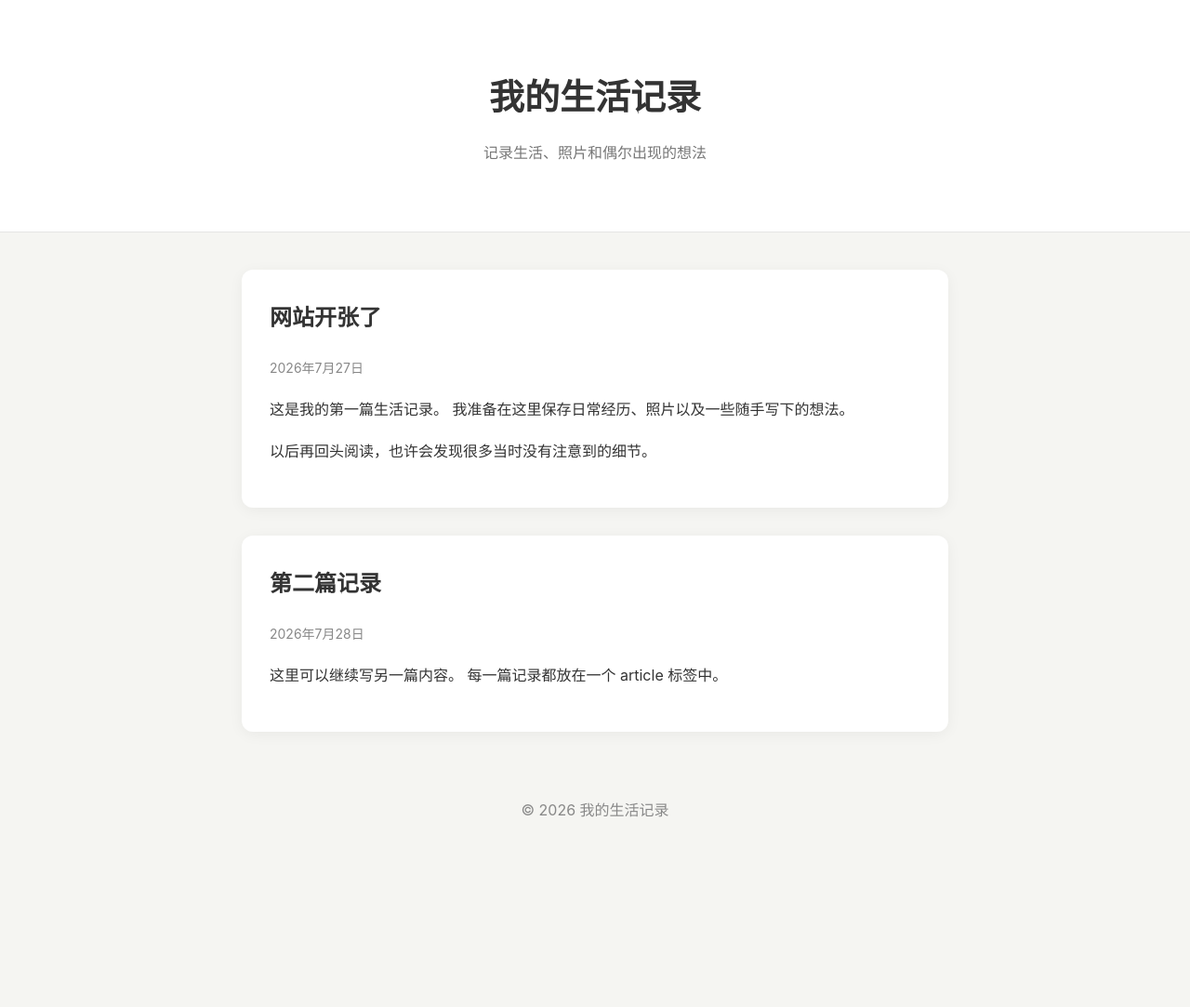
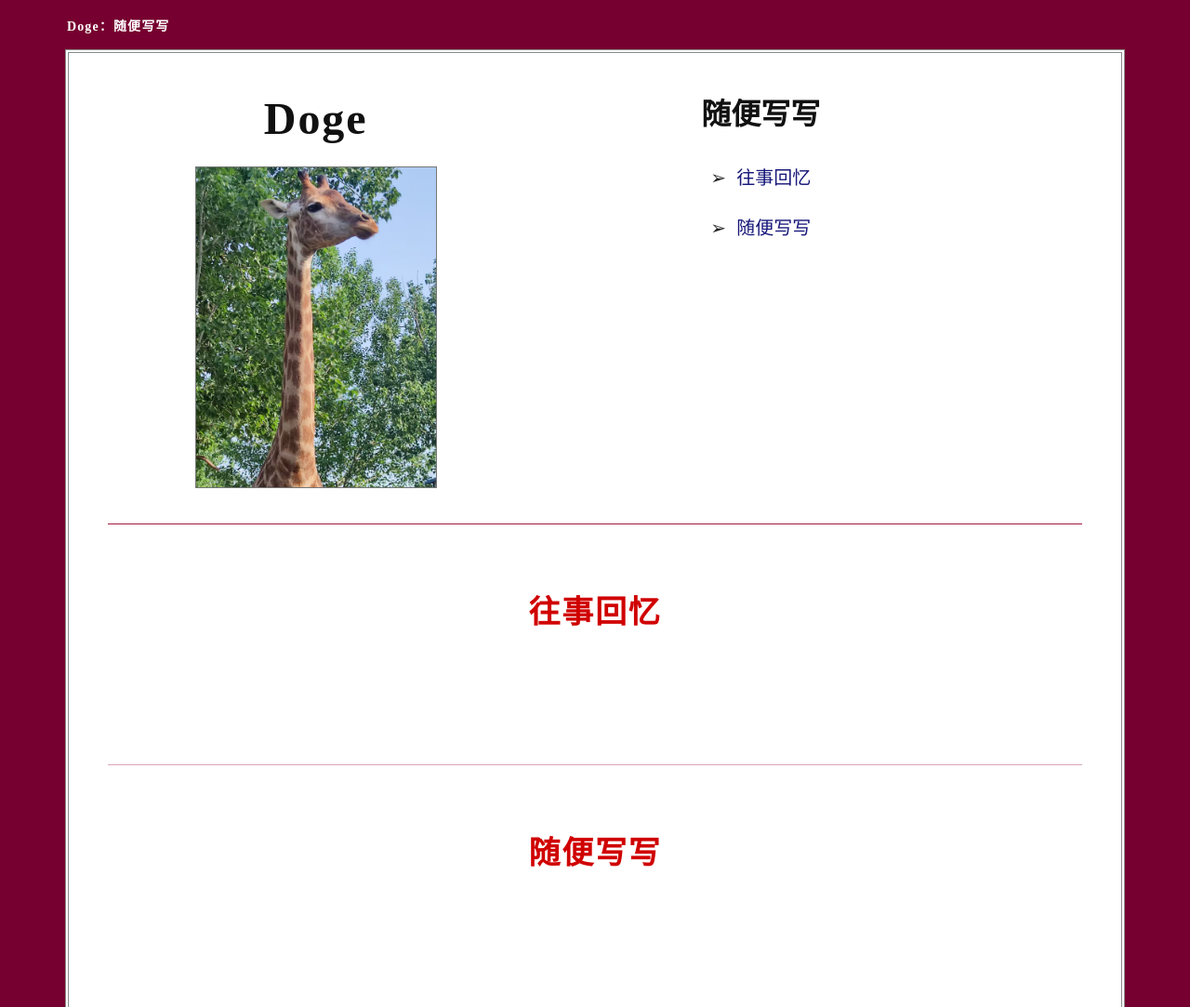
Before and after one commit to Charging-up/charging-up.github.io, a plain HTML site: page index.html in a window 1280 px wide. Shown: the top 1083 px of the page at 93% size. Before the commit the page ends 916 px from the top, so only its background shows below. Drawn offline with Linux system fonts and the light colour scheme.

Commit message:
Update index.html

```diff
--- a/index.html
+++ b/index.html
@@ -2,123 +2,228 @@
 <html lang="zh-CN">
 <head>
   <meta charset="UTF-8">
-
-  <meta
-    name="viewport"
-    content="width=device-width, initial-scale=1.0"
-  >
-
-  <title>我的生活记录</title>
+  <meta name="viewport" content="width=device-width, initial-scale=1.0">
+  <meta name="description" content="Doge 的个人写作页面">
+  <title>Doge｜随便写写</title>
 
   <style>
+    :root {
+      --burgundy: #76002f;
+      --link: #17177a;
+      --rule: #a5183f;
+      --paper: #fff;
+      --ink: #111;
+    }
+
     * {
       box-sizing: border-box;
     }
 
+    html {
+      scroll-behavior: smooth;
+    }
+
     body {
       margin: 0;
-      background: #f5f5f2;
-      color: #333;
-      font-family:
-        -apple-system,
-        BlinkMacSystemFont,
-        "Segoe UI",
-        "Microsoft YaHei",
-        sans-serif;
+      background: var(--burgundy);
+      color: var(--ink);
+      font-family: "Noto Serif SC", "Songti SC", SimSun, serif;
+      font-size: 18px;
       line-height: 1.8;
     }
 
-    header {
-      padding: 70px 20px;
-      background: white;
-      text-align: center;
-      border-bottom: 1px solid #e5e5e5;
+    a {
+      color: var(--link);
+      text-decoration: none;
     }
 
-    header h1 {
-      margin: 0 0 12px;
-      font-size: 38px;
+    a:hover,
+    a:focus-visible {
+      color: var(--burgundy);
+      text-decoration: underline;
     }
 
-    header p {
-      margin: 0;
-      color: #777;
+    .site-label {
+      width: min(1140px, calc(100% - 40px));
+      margin: 0 auto;
+      padding: 16px 2px 12px;
+      color: #fff;
+      font-size: 14px;
+      font-weight: 700;
+      letter-spacing: 0.08em;
     }
 
-    main {
-      width: min(760px, calc(100% - 32px));
-      margin: 40px auto;
+    .page {
+      width: min(1140px, calc(100% - 40px));
+      min-height: calc(100vh - 76px);
+      margin: 0 auto 34px;
+      padding: 40px 42px 64px;
+      background: var(--paper);
+      border: 4px double #8a8a8a;
     }
 
-    article {
-      margin-bottom: 30px;
-      padding: 30px;
-      background: white;
-      border-radius: 12px;
-      box-shadow: 0 3px 15px rgba(0, 0, 0, 0.05);
+    .intro {
+      display: grid;
+      grid-template-columns: minmax(220px, 0.8fr) minmax(360px, 1.45fr);
+      gap: 56px;
+      align-items: start;
+      padding: 2px 7% 38px;
+      border-bottom: 1px solid var(--rule);
     }
 
-    article h2 {
-      margin-top: 0;
+    .profile {
+      text-align: center;
     }
 
-    time {
-      display: block;
-      margin-bottom: 18px;
-      color: #888;
-      font-size: 14px;
+    .profile h1 {
+      margin: 0 0 22px;
+      font-size: clamp(34px, 4vw, 48px);
+      line-height: 1.2;
+      letter-spacing: 0.04em;
     }
 
-    article img {
+    .portrait {
       display: block;
-      width: 100%;
-      height: auto;
-      margin: 22px 0;
-      border-radius: 8px;
+      width: min(100%, 260px);
+      aspect-ratio: 3 / 4;
+      margin: 0 auto;
+      border: 1px solid #777;
+      object-fit: cover;
+      object-position: center top;
+    }
+
+    .contents {
+      padding-top: 4px;
+    }
+
+    .contents h2 {
+      margin: 0 0 28px;
+      text-align: center;
+      font-size: clamp(25px, 3vw, 32px);
+      line-height: 1.3;
+    }
+
+    .contents ul {
+      width: fit-content;
+      margin: 0 auto;
+      padding: 0;
+      list-style: none;
+    }
+
+    .contents li {
+      position: relative;
+      margin: 18px 0;
+      padding-left: 28px;
+      font-size: 20px;
+    }
+
+    .contents li::before {
+      position: absolute;
+      left: 0;
+      content: "➢";
+      color: #222;
+    }
+
+    .writing-section {
+      min-height: 210px;
+      padding: 64px 8% 42px;
+      text-align: center;
+      scroll-margin-top: 24px;
+    }
+
+    .writing-section + .writing-section {
+      border-top: 1px solid #d8a7b5;
+    }
+
+    .writing-section h2 {
+      margin: 0;
+      color: #d00000;
+      font-size: clamp(26px, 3vw, 34px);
+      letter-spacing: 0.05em;
+    }
+
+    .empty-space {
+      min-height: 90px;
     }
 
     footer {
-      padding: 30px 20px;
-      color: #888;
+      margin-top: 24px;
+      color: #555;
+      font-size: 13px;
       text-align: center;
+    }
+
+    @media (max-width: 760px) {
+      body {
+        font-size: 16px;
+      }
+
+      .site-label,
+      .page {
+        width: calc(100% - 22px);
+      }
+
+      .site-label {
+        padding-top: 10px;
+      }
+
+      .page {
+        margin-bottom: 11px;
+        padding: 30px 20px 44px;
+      }
+
+      .intro {
+        grid-template-columns: 1fr;
+        gap: 38px;
+        padding: 0 0 34px;
+      }
+
+      .portrait {
+        width: min(72vw, 240px);
+      }
+
+      .contents li {
+        font-size: 18px;
+      }
+
+      .writing-section {
+        min-height: 175px;
+        padding: 50px 4% 30px;
+      }
     }
   </style>
 </head>
 
 <body>
-  <header>
-    <h1>我的生活记录</h1>
-    <p>记录生活、照片和偶尔出现的想法</p>
-  </header>
+  <div class="site-label">Doge：随便写写</div>
 
-  <main>
-    <article>
-      <h2>网站开张了</h2>
-      <time datetime="2026-07-27">2026年7月27日</time>
+  <main class="page">
+    <section class="intro" aria-label="个人简介与目录">
+      <div class="profile">
+        <h1>Doge</h1>
+        <img class="portrait" src="img.jpg" alt="Doge 的人像">
+      </div>
 
-      <p>
-        这是我的第一篇生活记录。
-        我准备在这里保存日常经历、照片以及一些随手写下的想法。
-      </p>
+      <nav class="contents" aria-labelledby="contents-title">
+        <h2 id="contents-title">随便写写</h2>
+        <ul>
+          <li><a href="#memories">往事回忆</a></li>
+          <li><a href="#writings">随便写写</a></li>
+        </ul>
+      </nav>
+    </section>
 
-      <p>
-        以后再回头阅读，也许会发现很多当时没有注意到的细节。
-      </p>
-    </article>
+    <section class="writing-section" id="memories">
+      <h2>往事回忆</h2>
+      <div class="empty-space" aria-hidden="true"></div>
+    </section>
 
-    <article>
-      <h2>第二篇记录</h2>
-      <time datetime="2026-07-28">2026年7月28日</time>
+    <section class="writing-section" id="writings">
+      <h2>随便写写</h2>
+      <div class="empty-space" aria-hidden="true"></div>
+    </section>
 
-      <p>
-        这里可以继续写另一篇内容。
-        每一篇记录都放在一个 article 标签中。
-      </p>
-    </article>
+    <footer>© Doge</footer>
   </main>
-
-  <footer>
-    © 2026 我的生活记录
-  </footer>
 </body>
 </html>
```
